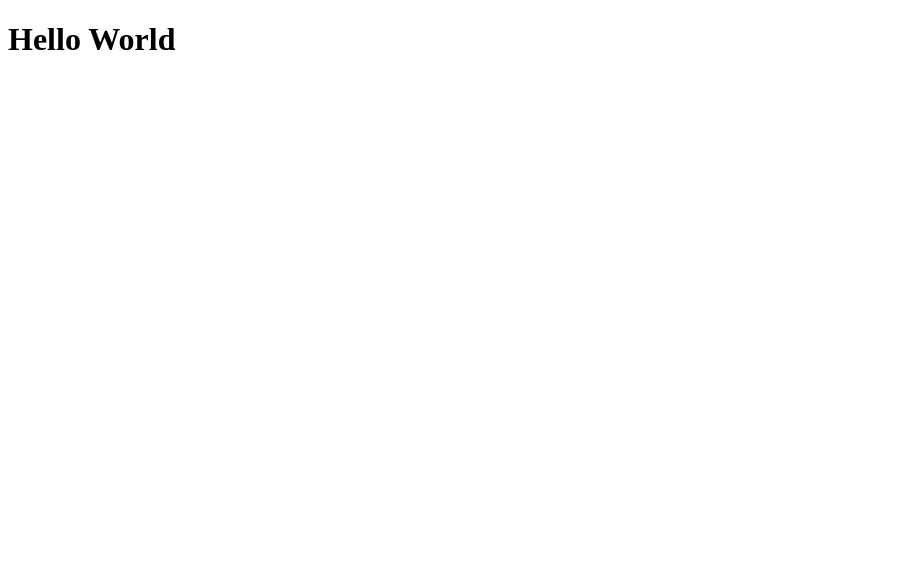
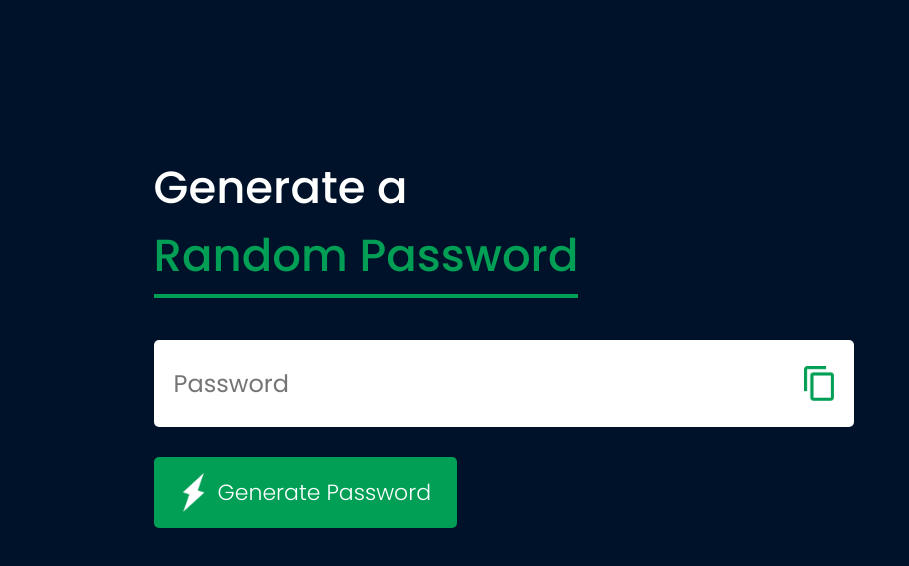
Before and after one commit to KMTonmoy/Generate-password-Js, a plain HTML site: page index.html in a window 1280 px wide. Shown: the whole page, without its empty margins (0-909 px from the left). Drawn offline with Linux system fonts and the light colour scheme.

Commit message:
Compleat

```diff
--- a/index.html
+++ b/index.html
@@ -1,17 +1,57 @@
 <!DOCTYPE html>
 <html lang="en">
+  <head>
+    <meta charset="UTF-8" />
+    <meta name="viewport" content="width=device-width, initial-scale=1.0" />
+    <title>Generate - Password</title>
+    <link rel="stylesheet" href="style.css" />
+    <link rel="icon" href="assets/generate.png" />
+  </head>
 
-<head>
-    <meta charset="UTF-8">
-    <meta name="viewport" content="width=device-width, initial-scale=1.0">
-    <title>Password - Generate-</title>
-    <link rel="stylesheet" href="style.css">
-</head>
-<body>
-
-    <h1>Hello World</h1>
-
+  <body>
+    <div class="container">
+      <h1>
+        Generate a <br />
+        <span>Random Password</span>
+      </h1>
+      <div class="display">
+        <input id="Password" placeholder="Password" type="text" readonly />
+        <img src="assets/copy.png" alt="" onclick="copyPass()" />
+      </div>
+      <button onclick="createPassword()">
+        <img src="assets/generate.png" alt="" /> Generate Password
+      </button>
+    </div>
 
     <script src="script.js"></script>
-</body>
+
+    <script>
+      const passwordBox = document.getElementById("Password");
+      const length = 12;
+
+      const upperCase = "ABCDEFGHIJKLMNOPQRSTUVWXYZ";
+      const lowerCase = "abcdefghijklmnopqrstuvwxyz";
+      const number = "0123456789";
+      const symbol = "@#$%^&*()_+~|}{[]></-=";
+      const allChar = upperCase + lowerCase + number + symbol;
+
+      function createPassword() {
+        let password = "";
+        password += upperCase[Math.floor(Math.random() * upperCase.length)];
+        password += lowerCase[Math.floor(Math.random() * lowerCase.length)];
+        password += number[Math.floor(Math.random() * number.length)];
+        password += symbol[Math.floor(Math.random() * symbol.length)];
+
+        while (length > password.length) {
+          password += allChar[Math.floor(Math.random() * allChar.length)];
+        }
+        passwordBox.value = password;
+      }
+
+      function copyPass() {
+        passwordBox.select();
+        document.execCommand("copy");
+      }
+    </script>
+  </body>
 </html>
--- a/style.css
+++ b/style.css
@@ -0,0 +1,74 @@
+@import url("https://fonts.googleapis.com/css2?family=Poppins:ital,wght@0,100;0,200;0,300;0,400;0,500;0,600;0,700;0,800;0,900;1,100;1,200;1,300;1,400;1,500;1,600;1,700;1,800;1,900&display=swap");
+
+* {
+  margin: 0;
+  padding: 0;
+  font-family: "Poppins", sans-serif;
+  box-sizing: border-box;
+}
+
+body {
+  background: #001229;
+  color: #fff;
+}
+
+.container {
+  margin: 12%;
+  width: 90%;
+  max-width: 700px;
+}
+
+.display {
+  width: 100%;
+  margin-top: 50px;
+  margin-bottom: 30px;
+  background: #fff;
+  color: #fff;
+  display: flex;
+  align-items: center;
+  justify-content: space-between;
+  padding: 26px 20px;
+  border-radius: 5px;
+}
+
+.container h1 {
+  font-weight: 500;
+  font-size: 45px;
+}
+
+.container h1 span {
+  color: #019f55;
+  border-bottom: 4px solid #019f55;
+  padding-bottom: 7px;
+}
+
+.display img {
+  width: 30px;
+  cursor: pointer;
+}
+
+.display input {
+  border: 0;
+  outline: 0;
+  font-size: 24px;
+}
+
+.container button img {
+  width: 28px;
+  margin-right: 10px;
+}
+
+.container button {
+  border: 0;
+  outline: 0;
+  background: #019f55;
+  color:#fff;
+  font-size: 22px;
+  font-weight: 300;
+  display: flex;
+  align-items: center;
+  justify-content: center;
+  padding: 16px 26px;
+  border-radius: 5px;
+  cursor: pointer;
+}
```
Also changed, not shown: assets/copy.png (added), assets/generate.png (added).
